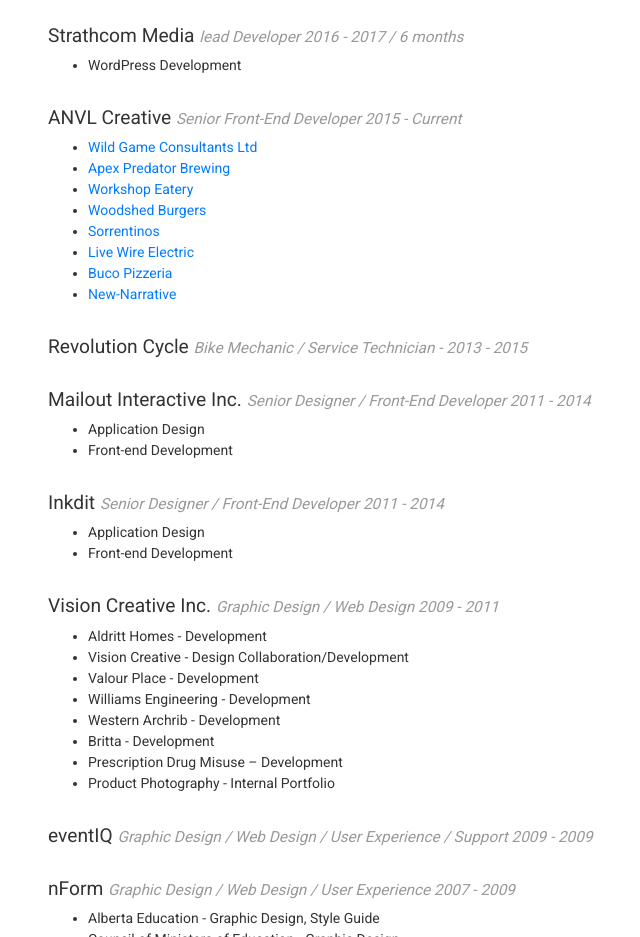
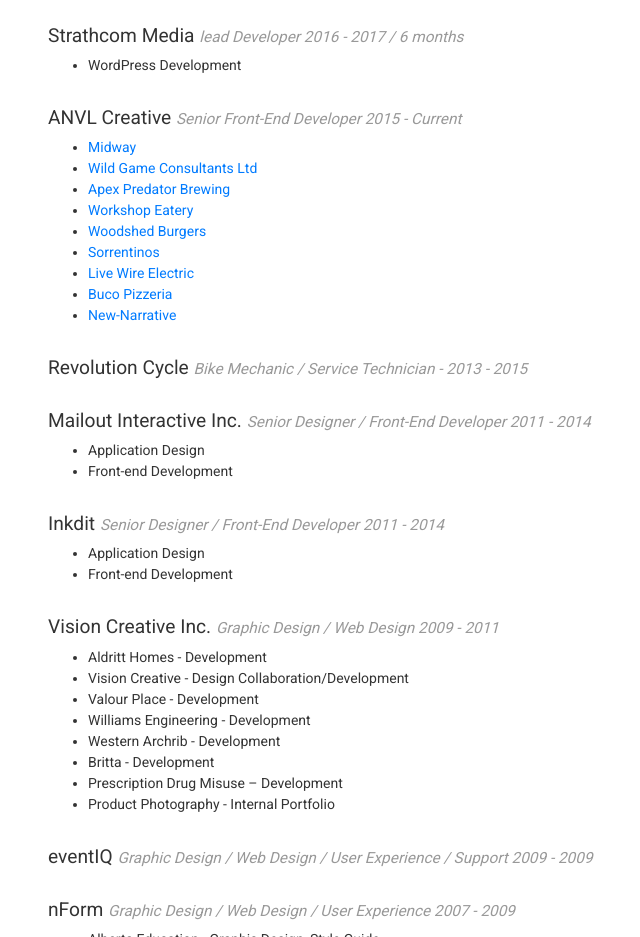
Before and after one commit to adampatterson/adampatterson.github.com, a website: page index.html in a window 1280 px wide. Shown: the part 2200-3137 px from the top of the page, without its empty margins (232-872 px from the left). Drawn offline with Linux system fonts and the light colour scheme.

Commit message:
Adds Midway

```diff
--- a/index.html
+++ b/index.html
@@ -248,6 +248,7 @@
                 <small>Senior Front-End Developer 2015 - Current</small>
             </h4>
             <ul>
+                <li><a target="_blank" rel="noopener" href="https://midwaybar.ca/">Midway</a></li>
                 <li><a target="_blank" rel="noopener" href="https://wildgame.ca/">Wild Game Consultants Ltd</a></li>
                 <li><a target="_blank" rel="noopener" href="https://apexpredatorbrewing.com/">Apex Predator Brewing</a></li>
                 <li><a target="_blank" rel="noopener" href="https://theworkshopeatery.com/">Workshop Eatery</a></li>
```
